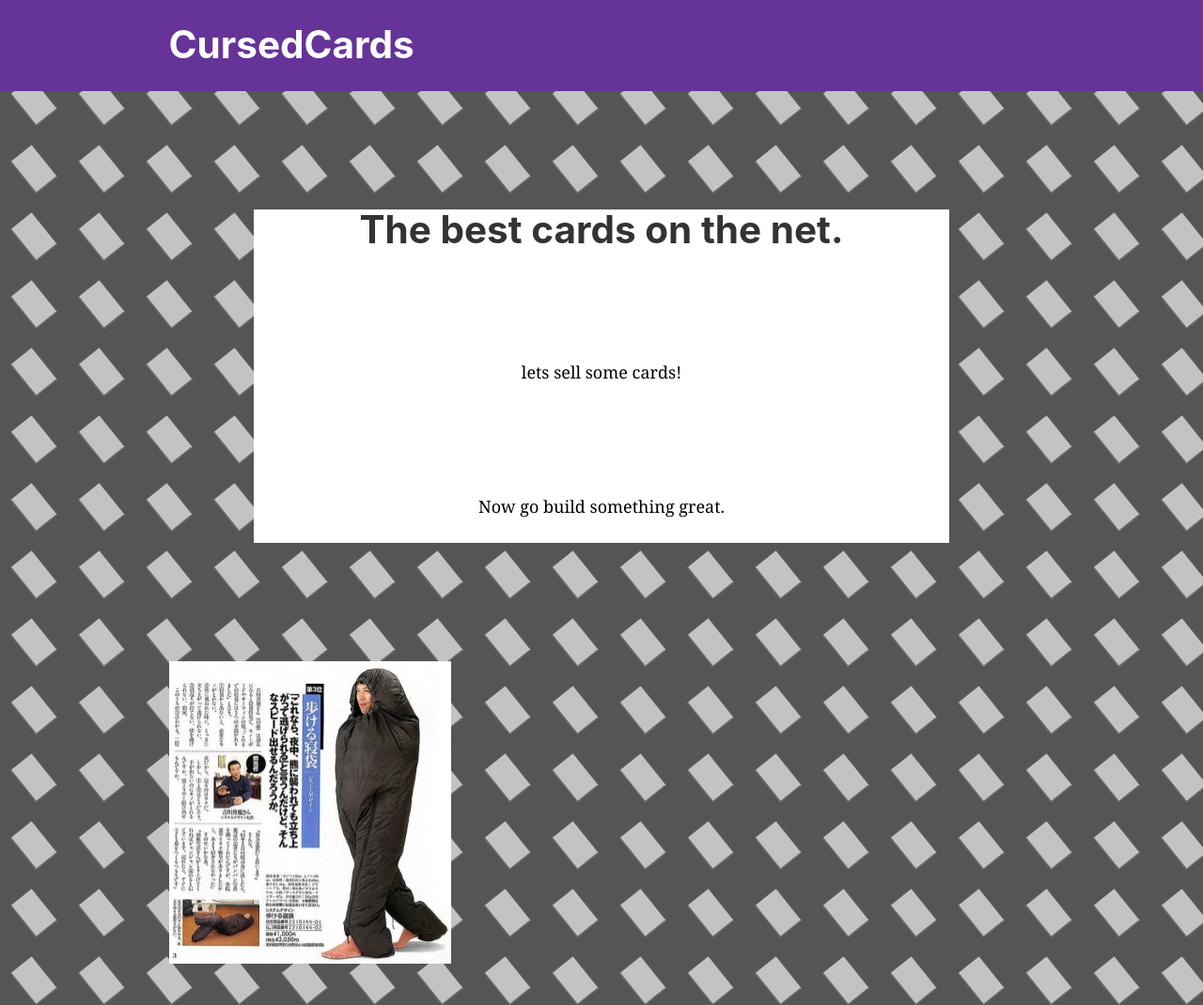
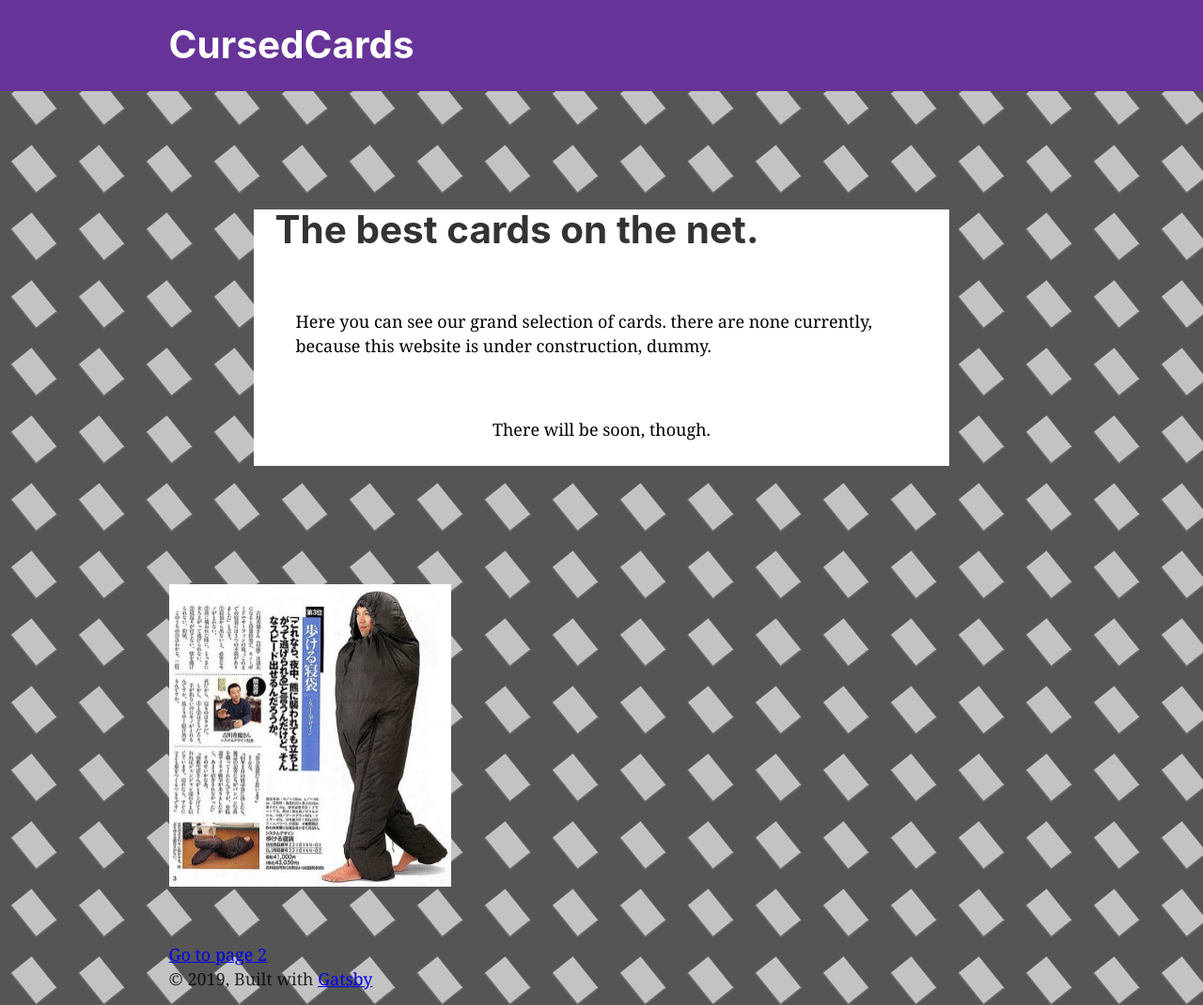
Before and after one commit to Alexpop11/CoolCards, a Gatsby site in the folder cursedcards-site/: page / in a window 1280 px wide. Shown: the top 1070 px of the page at 94% size. Built offline with nearby package versions, Linux system fonts and the light colour scheme; Gatsby itself is replaced by a stand-in of ours.

Commit message:
Design changes, max width

```diff
--- a/cursedcards-site/src/components/layout.css
+++ b/cursedcards-site/src/components/layout.css
@@ -624,10 +624,20 @@ pre tt:after {
   }
 }
 .container {
-  margin-top: 5em;
-  margin-bottom: 5em;
+  margin-top: 2em;
+  margin-bottom: 2em;
   margin-left: 2.5em;
   margin-right: 2.5em;
+  display: flex;
+  align-items: center;
+  justify-content: center;
+}
+
+.bigcontainer {
+  margin-top: 5em;
+  margin-bottom: 2em;
+  margin-left: 1-em;
+  margin-right: 10em;
   display: flex;
   align-items: center;
   justify-content: center;
--- a/cursedcards-site/src/components/layout.js
+++ b/cursedcards-site/src/components/layout.js
@@ -29,7 +29,7 @@ const Layout = ({ children }) => {
       <div
         style={{
           margin: `0 auto`,
-          maxWidth: 960,
+          maxWidth: "75%",
           padding: `0px 1.0875rem 1.45rem`,
           paddingTop: 0,
         }}
--- a/cursedcards-site/src/pages/index.js
+++ b/cursedcards-site/src/pages/index.js
@@ -10,14 +10,16 @@ const IndexPage = () => (
   <Layout>
     <SEO title="Home" />
     <div class="bigbox">
-      <div class="container">
+      <div class="bigcontainer">
         <h1>The best cards on the net.</h1>
       </div>
       <div class="container">
-        <p>lets sell some cards!</p>
+        <p>Here you can see our grand selection of cards.
+           there are none currently, because this website is
+            under construction, dummy. </p>
       </div>
       <div class="container">
-        <p>Now go build something great.</p>
+        <p>There will be soon, though.</p>
       </div>
     </div>
     <div style={{ maxWidth: `300px`, marginBottom: `1.45rem` }}>
```
Lines whose indentation alone changed are shown as unchanged.
